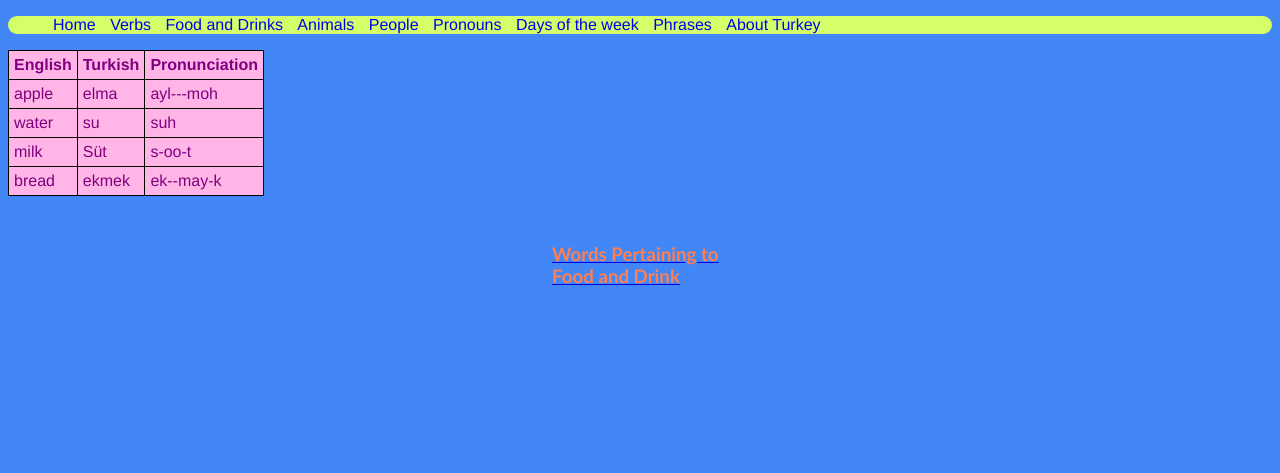
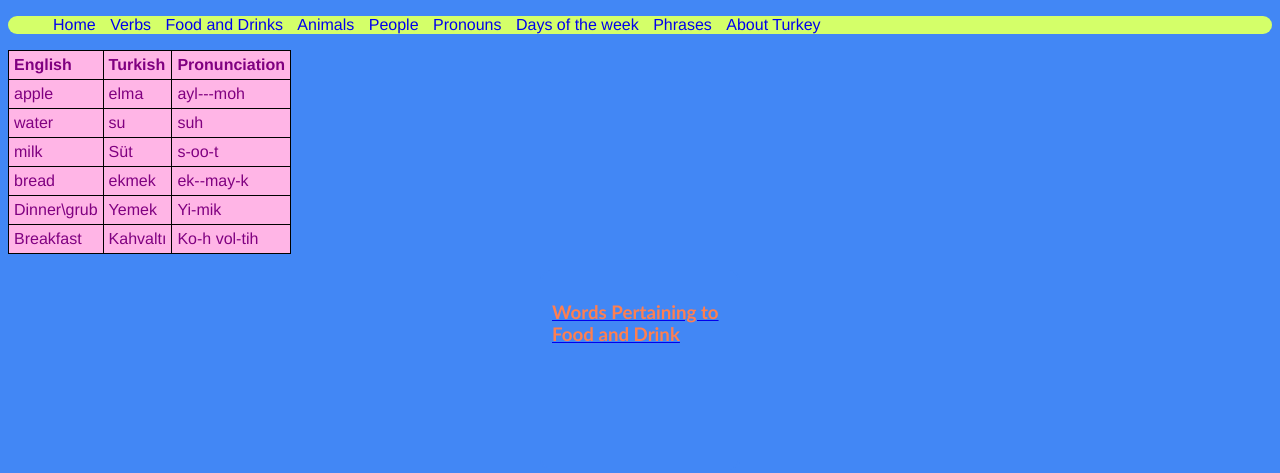
Before and after one commit to Tara123456/Tara123456.github.io, a plain HTML site: page fnd.html in a window 1280 px wide. Drawn offline with Linux system fonts and the light colour scheme.

Commit message:
same as previous

```diff
--- a/fnd.html
+++ b/fnd.html
@@ -48,6 +48,17 @@
                     <td>ekmek</td>
                     <td>ek--may-k</td>
                  </tr>
+                 <tr>
+                    <td>    Dinner\grub
+                    </td>
+                    <td>Yemek </td>
+                    <td> Yi-mik</td>
+                  </tr>
+                  <tr>
+                    <td>Breakfast </td>
+                    <td>Kahvaltı</td>
+                    <td>Ko-h  vol-tih </td>
+                  </tr>
 
 
 
@@ -57,7 +68,7 @@
 
             </ul>
             <a href="wpfd.html">
-                <article class="card">
+                <article class="card" id="card">
 
                   <h3>Words Pertaining to Food
                 and Drink</h3>
--- a/styles.css
+++ b/styles.css
@@ -137,6 +137,7 @@ border-radius:10px
     font-family: "Trebuchet MS", sans-serif;
     margin-left: auto;
 margin-right: auto;
+color:beige
 }
 .card:hover {
     border-color: #101113;
@@ -144,7 +145,7 @@ margin-right: auto;
 figure{
 color:black
 }
-.card {
+#card{
 
   width: 200px;
   height: 200px;
```
